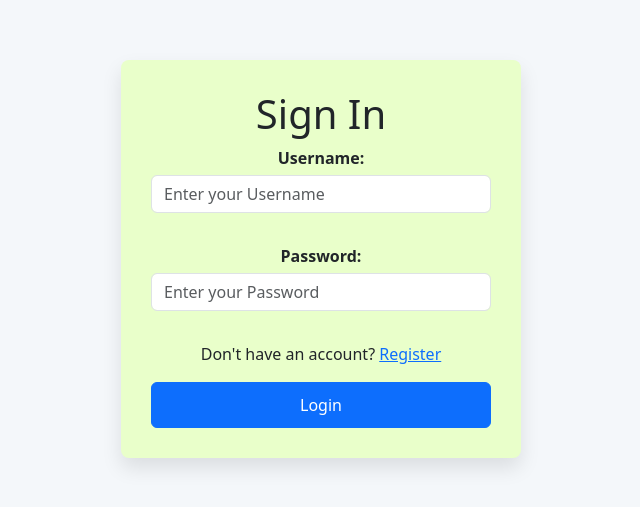
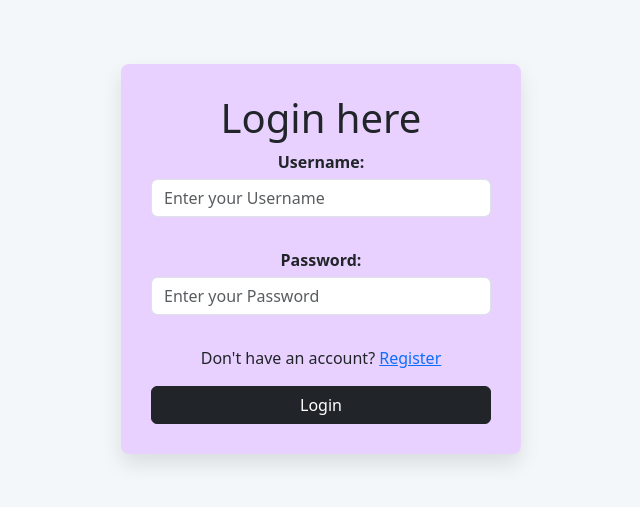
Before and after one commit to jugalb-icpl/wt-apps, a React (Create React App) app in the folder client/: page / in a window 1280 px wide. Shown: the part 141-648 px from the top of the page, without its empty margins (319-959 px from the left). Built offline with nearby package versions, Linux system fonts and the light colour scheme.

Commit message:
css changed

```diff
--- a/client/src/App.css
+++ b/client/src/App.css
@@ -49,7 +49,7 @@
 
 /* Styling for the login container */
 .login-container {
-  background: #e9ffca;
+  background: #e9d1ff;
   /* background: #ffffff; */
   padding: 30px;
   border-radius: 8px;
--- a/client/src/login.js
+++ b/client/src/login.js
@@ -100,7 +100,7 @@ const LoginPage = () => {
   return (
     <div className="login-page">
       <div className="login-container">
-        <h1>Sign In</h1>
+        <h1>Login here</h1>
         <form onSubmit={handleSubmit}>
           <div className="mb-3">
             <label htmlFor="username" className="form-label">
@@ -131,7 +131,7 @@ const LoginPage = () => {
           <p>
             Don't have an account? <Link to="/register">Register</Link>
           </p>
-          <button className="btn btn-primary w-100" type="submit">
+          <button className="btn btn-dark w-100" type="submit">
             Login
           </button>
         </form>
--- a/client/src/register.js
+++ b/client/src/register.js
@@ -78,7 +78,7 @@ const RegisterPage = () => {
           <p>
             Already have an account? <Link to="/">Login</Link>
           </p>
-          <button className="btn btn-primary w-100" type="submit">
+          <button className="btn btn-dark w-100" type="submit">
             Register
           </button>
         </form>
```
Also changed, not shown: 1 other file (tests, documents, lock files or other folders).
